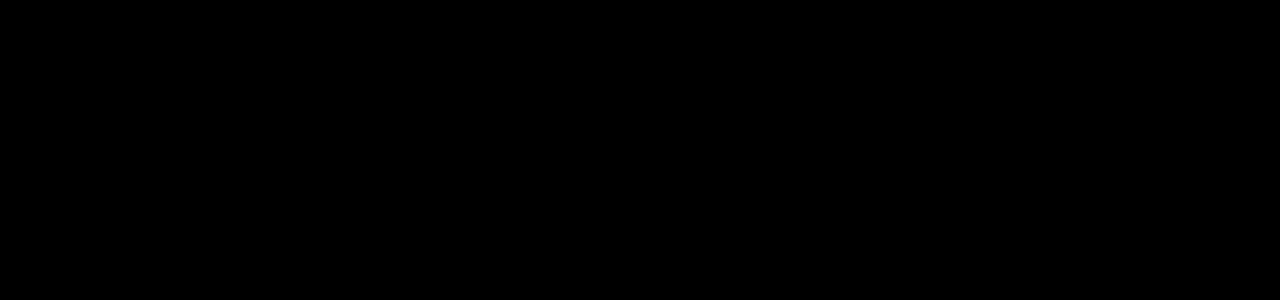
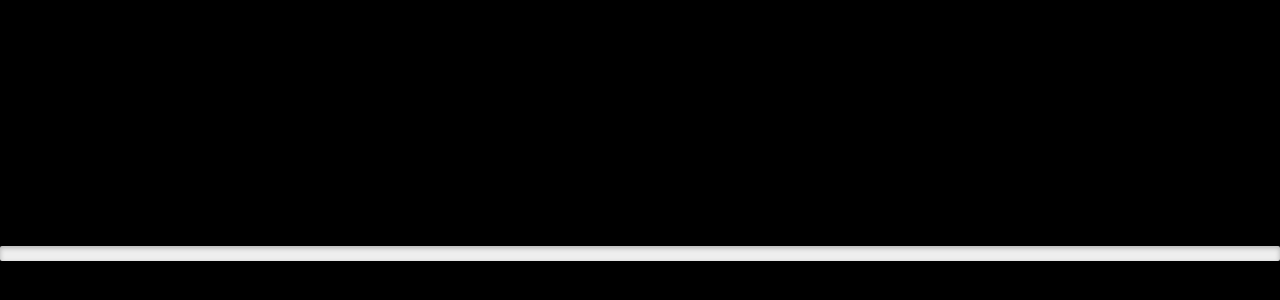
Before and after one commit to agrattan0820/portfolio-site, a Next.js app: page / in a window 1280 px wide. Shown: the part 1235-1535 px from the top of the page. Built offline with nearby package versions, Linux system fonts and the light colour scheme.

Commit message:
feat: progress bar

```diff
--- a/pages/index.js
+++ b/pages/index.js
@@ -10,17 +10,14 @@ import {
   faTwitter,
 } from "@fortawesome/free-brands-svg-icons";
 import { FontAwesomeIcon } from "@fortawesome/react-fontawesome";
-import {
-  faChevronRight,
-  faChevronDown,
-  faChevronLeft,
-} from "@fortawesome/free-solid-svg-icons";
+import { faChevronDown } from "@fortawesome/free-solid-svg-icons";
 import { motion } from "framer-motion";
 import ReactGA from "react-ga";
 
 export default function Home() {
   const [animationComplete, setAnimationComplete] = useState(false);
   const projectsRef = useRef(null);
+  const scrollRef = useRef(null);
 
   const completeAnimation = () => {
     setAnimationComplete(true);
@@ -30,11 +27,15 @@ export default function Home() {
   const executeScroll = () => projectsRef.current.scrollIntoView();
 
   useEffect(() => {
+    // Inner Page height for mobile devices
     let vh = window.innerHeight * 0.01;
     document.documentElement.style.setProperty("--vh", `${vh}px`);
+
+    // Google Analytics
     ReactGA.initialize("UA-183066430-1");
     ReactGA.pageview("/");
 
+    // GSAP animation
     gsap.registerPlugin(ScrollTrigger);
     let tl = gsap.timeline();
     let projects = gsap.utils.toArray(".project-row .project");
@@ -114,6 +115,15 @@ export default function Home() {
               "+=" + document.querySelector(".project-row").offsetHeight,
           },
         });
+        gsap.to("progress", {
+          value: 100,
+          ease: "none",
+          scrollTrigger: {
+            trigger: ".project-container",
+            start: "center center",
+            scrub: 0.3,
+          },
+        });
       }
 
       let tlFooter = gsap.timeline({
@@ -142,7 +152,7 @@ export default function Home() {
   }, []);
 
   return (
-    <div className="container">
+    <div className="container" ref={scrollRef}>
       <Head>
         <meta name="viewport" content="width=device-width, initial-scale=1" />
         <meta charSet="utf-8" />
@@ -263,15 +273,9 @@ export default function Home() {
               )
             )}
           </div>
-          {/* <div className="arrow-controls">
-            <div className="left-arrow">
-              <FontAwesomeIcon icon={faChevronLeft} />
-            </div>
-            <div className="right-arrow">
-              <FontAwesomeIcon icon={faChevronRight} />
-            </div>
-          </div> */}
+          <progress max="100" value="0"></progress>
         </div>
+
         <footer>
           <h2>Connect with Me</h2>
           <ul className="footer-links">
--- a/styles/Home.scss
+++ b/styles/Home.scss
@@ -281,6 +281,24 @@
         }
       }
     }
+    progress[value] {
+      -webkit-appearance: none;
+      appearance: none;
+      position: absolute;
+      bottom: 0;
+      width: 100%;
+      height: 15px;
+      border: none;
+    }
+    progress[value]::-webkit-progress-bar {
+      background-color: #eee;
+      border-radius: 2px;
+      box-shadow: 0 2px 5px rgba(0, 0, 0, 0.25) inset;
+    }
+    progress[value]::-webkit-progress-value {
+      border-radius: 2px;
+      background-color: black;
+    }
   }
 
   footer {
```
Also changed, not shown: 1 other file (tests, documents, lock files or other folders).
